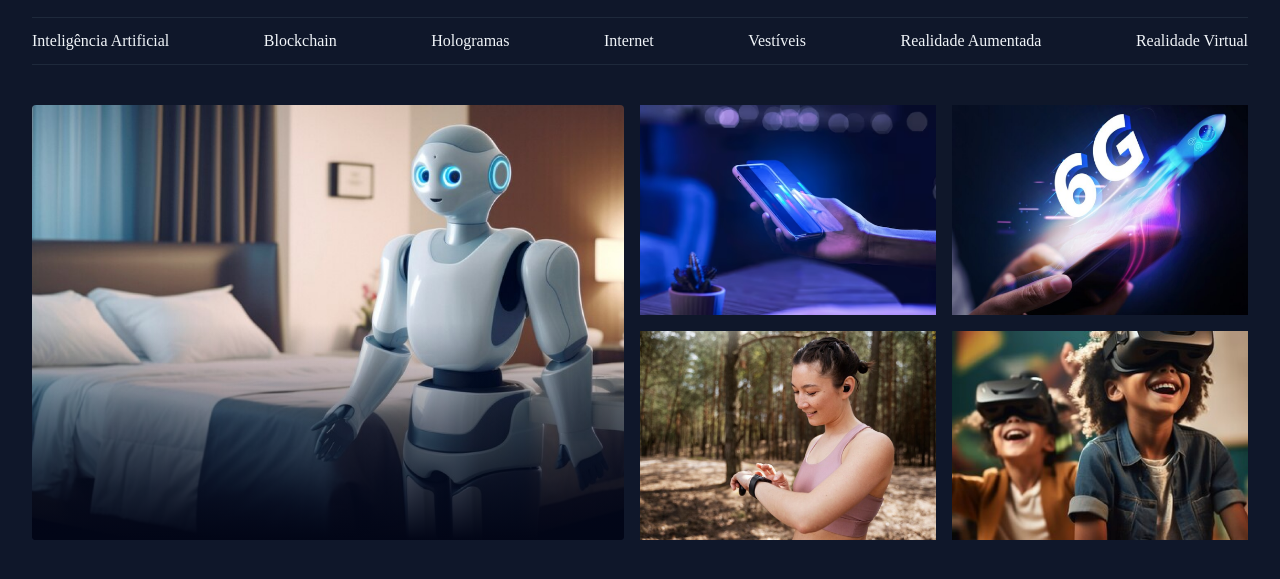
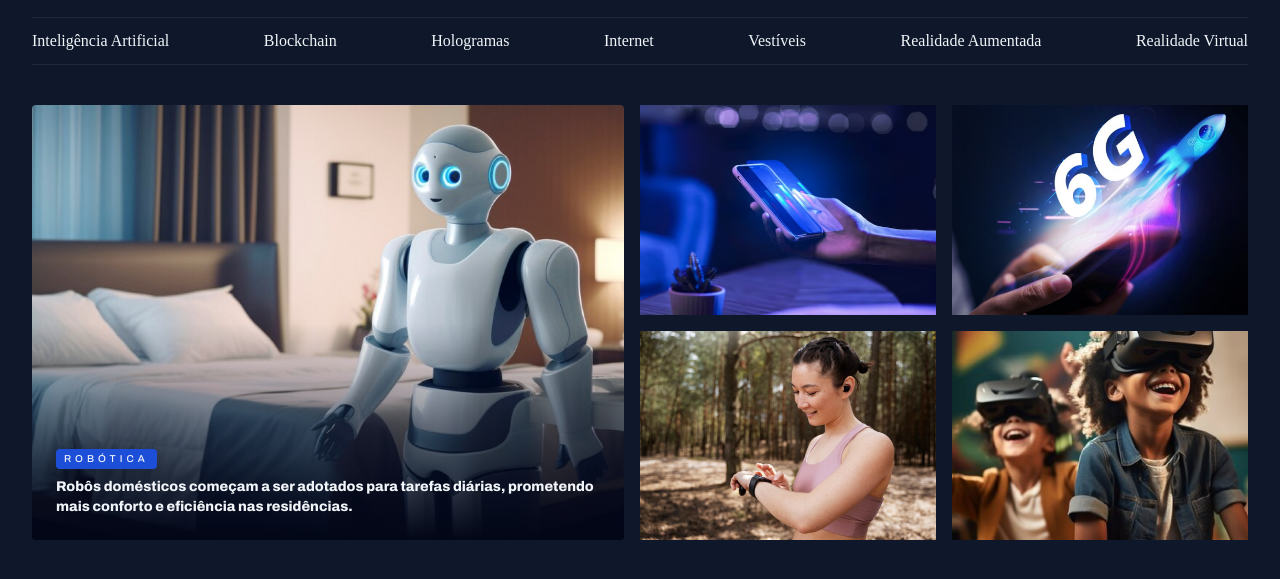
Before and after one commit to luizroquim/projeto-noticias, a plain HTML site: page index.html in a window 1280 px wide. Shown: the part 55-634 px from the top of the page. Drawn offline with Linux system fonts and the light colour scheme.

Commit message:
ajustando o conteudo do card

```diff
--- a/index.html
+++ b/index.html
@@ -41,9 +41,14 @@
 
     <main class="grid container">
         <section id="featured" class="grid grid-flow-col gap-16">
-            <div class="card">
+            <figure class="card">
                 <img src="assets/image/Image 01.png" alt="">
-            </div>
+                <figcaption>
+                    <span class="content-tag">Robótica</span>
+                    <h2 class="text-2xl">
+                        Robôs domésticos começam a ser adotados para tarefas diárias, prometendo mais conforto e eficiência nas residências.</h2>
+                </figcaption>
+            </figure>
              <div class="grid grid-cols-2 gap-16">
                  <div>
                     <img src="assets/image/Image 02.png" alt="">
--- a/styles/global.css
+++ b/styles/global.css
@@ -12,9 +12,9 @@
     --text-color-secondary:#CBD5E1;
 
     --font-family:"Archivo", sans-serif;
-    --h1:800 24/135% var(--font-family);
-    --h2:800 16/140% var(--font-family);
-    --h3:800 14/140% var(--font-family);
+    --h1:800 24px/135% var(--font-family);
+    --h2:800 16px/140% var(--font-family);
+    --h3:800 14px/140% var(--font-family);
     --text-span:600 14/145% var(--font-family);
     --text:400 16/140% var(--font-family);
     --text-sm:400 14/160% var(--font-family);
@@ -48,3 +48,14 @@ img{
 main{
     margin-top: 40px;
 }
+.content-tag{
+    display: inline-block;
+    background-color: var(--brand-color-dark);
+    padding:4px 8px;
+    border-radius: 4px;
+    font: 500 10px/1.2 var(--font-family);
+    text-transform: uppercase;
+    letter-spacing: 0.4em;
+    color: var(--text-color-primary);
+    box-shadow: 0px 4px 16px #02061740;
+}
--- a/styles/sections.css
+++ b/styles/sections.css
@@ -6,7 +6,7 @@
 
     }
     .card{
-        border-radius: 4px;
+        border-radius:4px;
         overflow:hidden;
         position:relative;
         &::before{
@@ -17,5 +17,15 @@
             background:linear-gradient(180deg,transparent 0%,#020617 100%);
 
         }
+        figcaption{
+            position: absolute;
+            bottom:0;
+            padding: 24px;
+
+            h2{
+                margin-top: 8px;
+            }
+
+        }
     }
 }
--- a/styles/utility.css
+++ b/styles/utility.css
@@ -12,3 +12,17 @@
 .gap-16{
     gap:16px;
 }
+
+.text-2xl{
+    font: var(--h3);
+
+}
+.text-xl{
+    font: var(--h2);
+}
+.text-lg{
+    font: var(--h1);
+}
+.text-sm{
+    font: var(--text-sm);
+}
```
